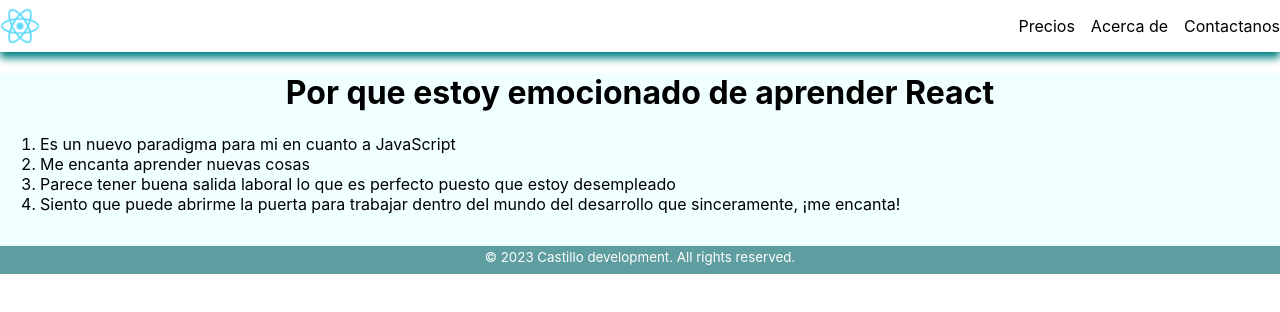
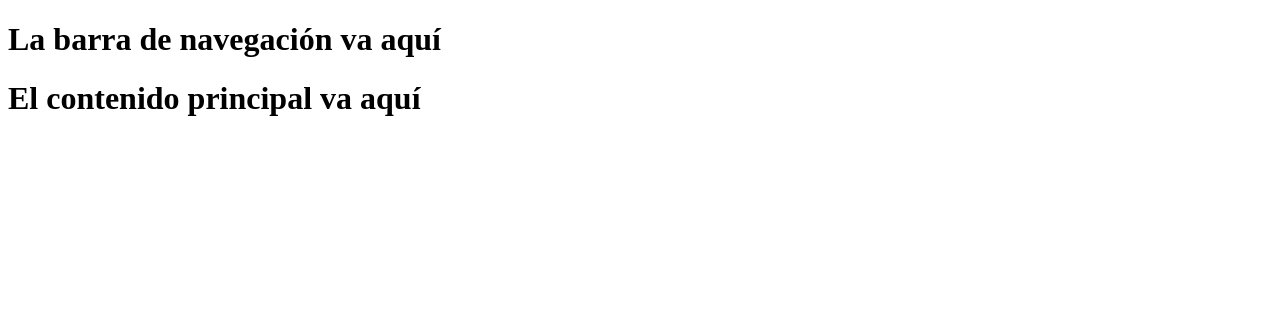
Before and after one commit to crcascr/React-Learning, a React (Create React App) app in the folder primera-pagina-con-react/: page / in a window 1280 px wide. Shown: the top 312 px of the page. Built offline with nearby package versions, Linux system fonts and the light colour scheme.

Commit message:
Configuracion del proyecto

```diff
--- a/primera-pagina-con-react/public/index.html
+++ b/primera-pagina-con-react/public/index.html
@@ -2,6 +2,12 @@
 <html lang="es">
   <head>
     <meta charset="utf-8" />
+    <link rel="preconnect" href="https://fonts.googleapis.com" />
+    <link rel="preconnect" href="https://fonts.gstatic.com" crossorigin />
+    <link
+      href="https://fonts.googleapis.com/css2?family=Inter:wght@400;600;700&display=swap"
+      rel="stylesheet"
+    />
     <link rel="icon" href="%PUBLIC_URL%/favicon.ico" />
     <meta name="viewport" content="width=device-width, initial-scale=1" />
     <meta name="theme-color" content="#000000" />
--- /dev/null
+++ b/primera-pagina-con-react/src/Aplicacion.js
@@ -0,0 +1,14 @@
+import React from "react";
+import Navbar from "./components/Navbar";
+import Main from "./components/Main";
+
+function Aplicacion(){
+    return(
+        <div className="container">
+            <Navbar/>
+            <Main/>
+        </div>
+    )
+}
+
+export default Aplicacion
--- /dev/null
+++ b/primera-pagina-con-react/src/components/Main.js
@@ -0,0 +1,6 @@
+import React from "react";
+function Main() {
+  return <h1>El contenido principal va aquí</h1>;
+}
+
+export default Main;
--- /dev/null
+++ b/primera-pagina-con-react/src/components/Navbar.js
@@ -0,0 +1,6 @@
+import React from "react";
+function Navbar() {
+  return <h1>La barra de navegación va aquí</h1>;
+}
+
+export default Navbar;
--- a/primera-pagina-con-react/src/index.css
+++ b/primera-pagina-con-react/src/index.css
@@ -1,4 +1,4 @@
-body {
+/*body {
   margin: 0;
   font-family: -apple-system, BlinkMacSystemFont, 'Segoe UI', 'Roboto', 'Oxygen',
     'Ubuntu', 'Cantarell', 'Fira Sans', 'Droid Sans', 'Helvetica Neue',
@@ -11,6 +11,7 @@ code {
   font-family: source-code-pro, Menlo, Monaco, Consolas, 'Courier New',
     monospace;
 }
+*/
 
 .navbar{
   display: flex;
--- a/primera-pagina-con-react/src/index.js
+++ b/primera-pagina-con-react/src/index.js
@@ -3,9 +3,7 @@ import ReactDOM from "react-dom/client";
 import "./index.css";
 //import App from './App';
 import reportWebVitals from "./reportWebVitals";
-import Header from "./Header";
-import Footer from "./Footer";
-import MainContent from "./MainContent";
+import Aplicacion from './Aplicacion'
 
 /*const page = (
   <div>
@@ -23,18 +21,14 @@ import MainContent from "./MainContent";
 
 //document.getElementById("root").append(JSON.stringify(page))
 
-function App() {
+/*function App() {
   return (
-    <div>
-      <Header />
-      <MainContent/>
-      <Footer />
-    </div>
+    <Aplicacion/>
   );
-}
+}*/
 
 const root = ReactDOM.createRoot(document.getElementById("root"));
-root.render(<App />);
+root.render(<Aplicacion />);
 
 // If you want to start measuring performance in your app, pass a function
 // to log results (for example: reportWebVitals(console.log))
```
